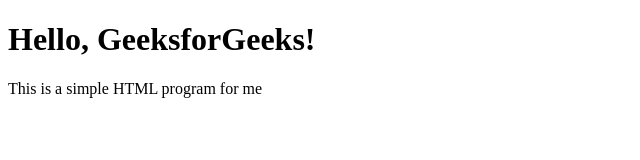
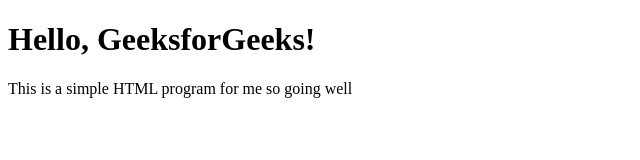
Before and after one commit to anu-advi/anu26, a plain HTML site: page index.html in a window 1280 px wide. Shown: the whole page, without its empty margins (0-640 px from the left). Drawn offline with Linux system fonts and the light colour scheme.

Commit message:
Update index.html

```diff
--- a/index.html
+++ b/index.html
@@ -5,6 +5,6 @@
 </head>
 <body>
     <h1>Hello, GeeksforGeeks!</h1>
-    <p>This is a simple HTML program for me</p>
+    <p>This is a simple HTML program for me so going well</p>
 </body>
 </html>
```
